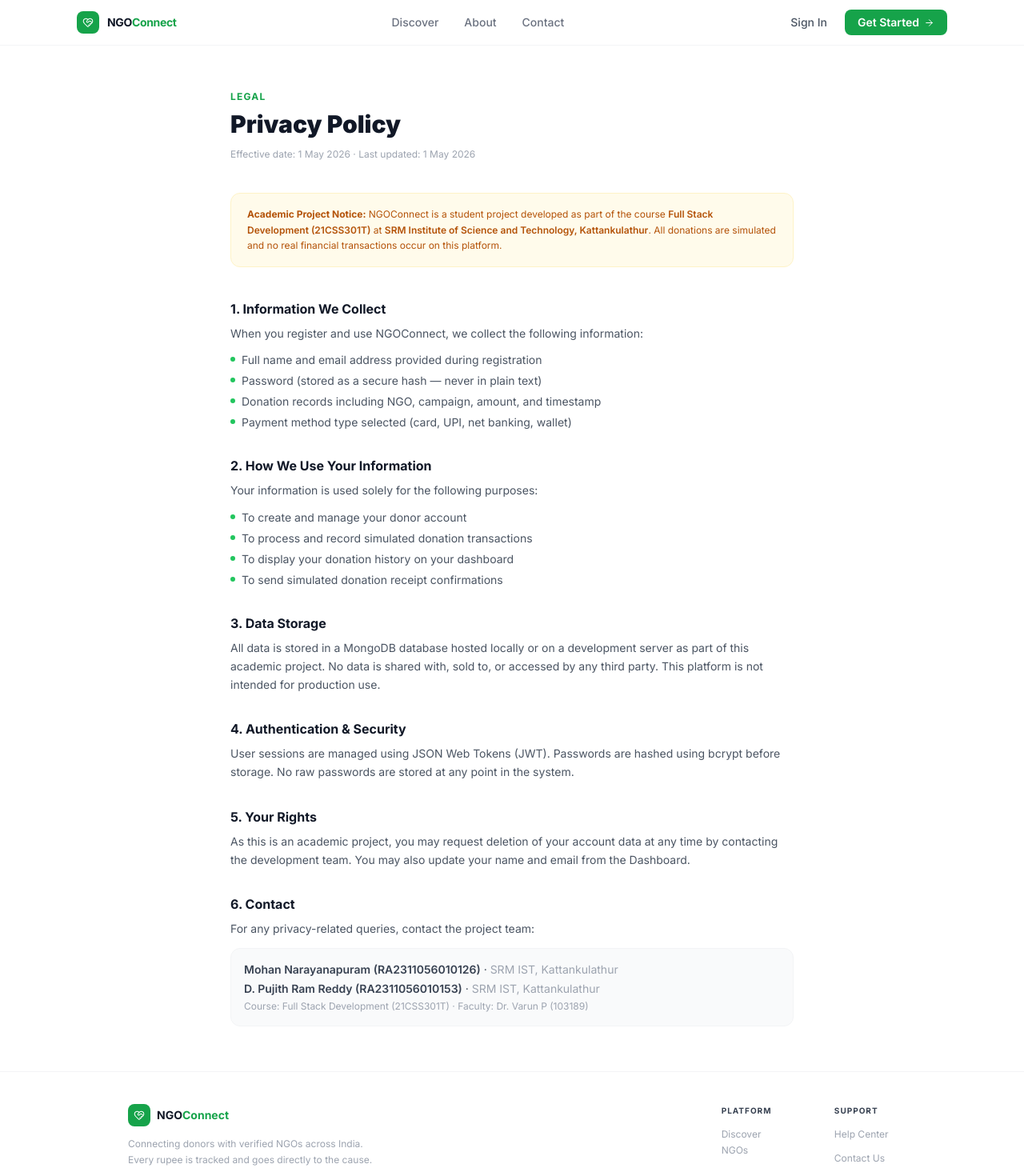
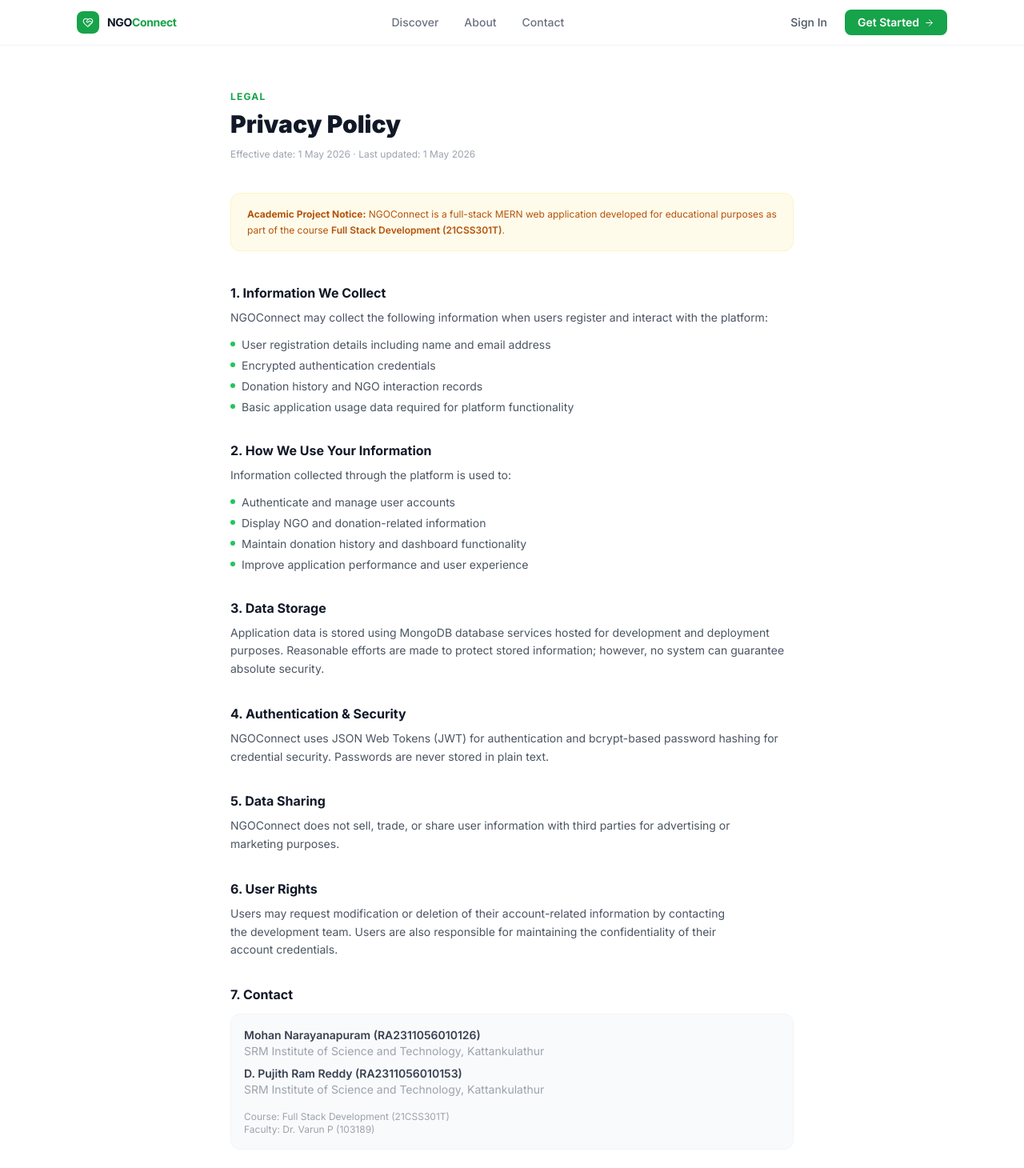
Before and after one commit to Mohan-Narayanapuram/ngo-connect-webapp, a React (Vite) app in the folder frontend/: page /privacy in a window 1280 px wide. Shown: the top 1460 px of the page at 80% size. Built offline with nearby package versions, Linux system fonts and the light colour scheme.

Commit message:
Update legal pages

```diff
--- a/frontend/src/pages/LegalPrivacy.jsx
+++ b/frontend/src/pages/LegalPrivacy.jsx
@@ -1,3 +1,5 @@
+// LegalPrivacy.jsx
+
 import Footer from '../components/Footer';
 import Navbar from '../components/Navbar';
 
@@ -5,36 +7,54 @@ export default function PrivacyPolicy() {
   return (
     <div className="min-h-screen bg-white flex flex-col">
       <Navbar />
+
       <main className="flex-1 w-full max-w-3xl mx-auto px-6 lg:px-8 py-14">
 
         {/* Header */}
         <div className="mb-10">
-          <p className="text-xs font-bold text-green-600 uppercase tracking-widest mb-2">Legal</p>
-          <h1 className="text-3xl font-black text-gray-900 mb-3">Privacy Policy</h1>
-          <p className="text-xs text-gray-400">Effective date: 1 May 2026 · Last updated: 1 May 2026</p>
+          <p className="text-xs font-bold text-green-600 uppercase tracking-widest mb-2">
+            Legal
+          </p>
+
+          <h1 className="text-3xl font-black text-gray-900 mb-3">
+            Privacy Policy
+          </h1>
+
+          <p className="text-xs text-gray-400">
+            Effective date: 1 May 2026 · Last updated: 1 May 2026
+          </p>
         </div>
 
         {/* Academic notice */}
         <div className="bg-amber-50 border border-amber-100 rounded-xl px-5 py-4 mb-10">
           <p className="text-xs text-amber-700 leading-relaxed">
-            <span className="font-bold">Academic Project Notice:</span> NGOConnect is a student project developed as part of the course{' '}
-            <span className="font-semibold">Full Stack Development (21CSS301T)</span> at{' '}
-            <span className="font-semibold">SRM Institute of Science and Technology, Kattankulathur</span>.
-            All donations are simulated and no real financial transactions occur on this platform.
+            <span className="font-bold">Academic Project Notice:</span>{' '}
+            NGOConnect is a full-stack MERN web application developed for
+            educational purposes as part of the course{' '}
+            <span className="font-semibold">
+              Full Stack Development (21CSS301T)
+            </span>.
           </p>
         </div>
 
         <div className="prose prose-sm max-w-none space-y-8 text-gray-600">
 
           <section>
-            <h2 className="text-base font-bold text-gray-900 mb-2">1. Information We Collect</h2>
-            <p className="text-sm leading-relaxed mb-3">When you register and use NGOConnect, we collect the following information:</p>
+            <h2 className="text-base font-bold text-gray-900 mb-2">
+              1. Information We Collect
+            </h2>
+
+            <p className="text-sm leading-relaxed mb-3">
+              NGOConnect may collect the following information when users
+              register and interact with the platform:
+            </p>
+
             <ul className="space-y-1.5 text-sm list-none pl-0">
               {[
-                'Full name and email address provided during registration',
-                'Password (stored as a secure hash — never in plain text)',
-                'Donation records including NGO, campaign, amount, and timestamp',
-                'Payment method type selected (card, UPI, net banking, wallet)',
+                'User registration details including name and email address',
+                'Encrypted authentication credentials',
+                'Donation history and NGO interaction records',
+                'Basic application usage data required for platform functionality',
               ].map((item, i) => (
                 <li key={i} className="flex items-start gap-2">
                   <span className="w-1.5 h-1.5 bg-green-500 rounded-full mt-1.5 flex-shrink-0" />
@@ -45,14 +65,20 @@ export default function PrivacyPolicy() {
           </section>
 
           <section>
-            <h2 className="text-base font-bold text-gray-900 mb-2">2. How We Use Your Information</h2>
-            <p className="text-sm leading-relaxed mb-3">Your information is used solely for the following purposes:</p>
+            <h2 className="text-base font-bold text-gray-900 mb-2">
+              2. How We Use Your Information
+            </h2>
+
+            <p className="text-sm leading-relaxed mb-3">
+              Information collected through the platform is used to:
+            </p>
+
             <ul className="space-y-1.5 text-sm list-none pl-0">
               {[
-                'To create and manage your donor account',
-                'To process and record simulated donation transactions',
-                'To display your donation history on your dashboard',
-                'To send simulated donation receipt confirmations',
+                'Authenticate and manage user accounts',
+                'Display NGO and donation-related information',
+                'Maintain donation history and dashboard functionality',
+                'Improve application performance and user experience',
               ].map((item, i) => (
                 <li key={i} className="flex items-start gap-2">
                   <span className="w-1.5 h-1.5 bg-green-500 rounded-full mt-1.5 flex-shrink-0" />
@@ -63,43 +89,95 @@ export default function PrivacyPolicy() {
           </section>
 
           <section>
-            <h2 className="text-base font-bold text-gray-900 mb-2">3. Data Storage</h2>
+            <h2 className="text-base font-bold text-gray-900 mb-2">
+              3. Data Storage
+            </h2>
+
             <p className="text-sm leading-relaxed">
-              All data is stored in a MongoDB database hosted locally or on a development server as part of this academic project.
-              No data is shared with, sold to, or accessed by any third party. This platform is not intended for production use.
+              Application data is stored using MongoDB database services hosted
+              for development and deployment purposes. Reasonable efforts are
+              made to protect stored information; however, no system can
+              guarantee absolute security.
             </p>
           </section>
 
           <section>
-            <h2 className="text-base font-bold text-gray-900 mb-2">4. Authentication & Security</h2>
+            <h2 className="text-base font-bold text-gray-900 mb-2">
+              4. Authentication & Security
+            </h2>
+
             <p className="text-sm leading-relaxed">
-              User sessions are managed using JSON Web Tokens (JWT). Passwords are hashed using bcrypt before storage.
-              No raw passwords are stored at any point in the system.
+              NGOConnect uses JSON Web Tokens (JWT) for authentication and
+              bcrypt-based password hashing for credential security. Passwords
+              are never stored in plain text.
             </p>
           </section>
 
           <section>
-            <h2 className="text-base font-bold text-gray-900 mb-2">5. Your Rights</h2>
+            <h2 className="text-base font-bold text-gray-900 mb-2">
+              5. Data Sharing
+            </h2>
+
             <p className="text-sm leading-relaxed">
-              As this is an academic project, you may request deletion of your account data at any time by contacting the development team.
-              You may also update your name and email from the Dashboard.
+              NGOConnect does not sell, trade, or share user information with
+              third parties for advertising or marketing purposes.
             </p>
           </section>
 
           <section>
-            <h2 className="text-base font-bold text-gray-900 mb-2">6. Contact</h2>
+            <h2 className="text-base font-bold text-gray-900 mb-2">
+              6. User Rights
+            </h2>
+
             <p className="text-sm leading-relaxed">
-              For any privacy-related queries, contact the project team:
+              Users may request modification or deletion of their account-related
+              information by contacting the development team. Users are also
+              responsible for maintaining the confidentiality of their account
+              credentials.
             </p>
-            <div className="mt-3 bg-gray-50 border border-gray-100 rounded-xl p-4 text-sm space-y-1">
-              <p><span className="font-semibold text-gray-700">Mohan Narayanapuram (RA2311056010126)</span> · <span className="text-gray-400">SRM IST, Kattankulathur</span></p>
-              <p><span className="font-semibold text-gray-700">D. Pujith Ram Reddy (RA2311056010153)</span> · <span className="text-gray-400">SRM IST, Kattankulathur</span></p>
-              <p className="text-gray-400 text-xs mt-2">Course: Full Stack Development (21CSS301T) · Faculty: Dr. Varun P (103189)</p>
+          </section>
+
+          <section>
+            <h2 className="text-base font-bold text-gray-900 mb-2">
+              7. Contact
+            </h2>
+
+            <div className="mt-3 bg-gray-50 border border-gray-100 rounded-xl p-4 text-sm space-y-2">
+              <div>
+                <p className="font-semibold text-gray-700">
+                  Mohan Narayanapuram (RA2311056010126)
+                </p>
+
+                <p className="text-gray-400">
+                  SRM Institute of Science and Technology, Kattankulathur
+                </p>
+              </div>
+
+              <div>
+                <p className="font-semibold text-gray-700">
+                  D. Pujith Ram Reddy (RA2311056010153)
+                </p>
+
+                <p className="text-gray-400">
+                  SRM Institute of Science and Technology, Kattankulathur
+                </p>
+              </div>
+
+              <div className="pt-2">
+                <p className="text-gray-400 text-xs">
+                  Course: Full Stack Development (21CSS301T)
+                </p>
+
+                <p className="text-gray-400 text-xs">
+                  Faculty: Dr. Varun P (103189)
+                </p>
+              </div>
             </div>
           </section>
 
         </div>
       </main>
+
       <Footer />
     </div>
   );
```
